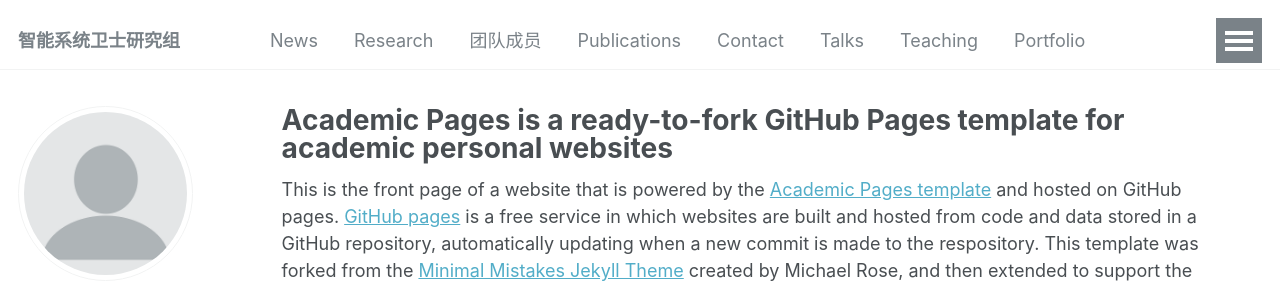
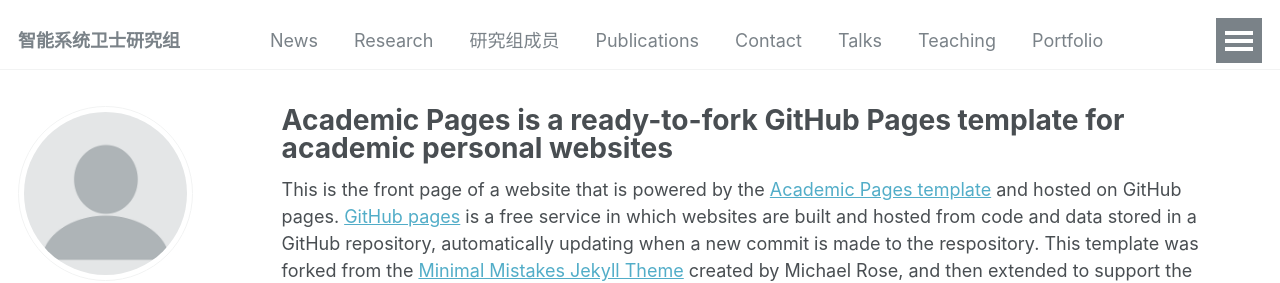
Before and after one commit to IntelliGuard/IntelliGuard-CN, a Jekyll site: the page built from _pages/about.md, in a window 1280 px wide. Shown: the top 283 px of the page. Built offline with Jekyll 4.4.1, drawn with Linux system fonts in a browser that asks for light colours; some web fonts are replaced.

Commit message:
update navigation.yml

```diff
--- a/_data/navigation.yml
+++ b/_data/navigation.yml
@@ -7,7 +7,7 @@ main:
   - title: "Research"
     url: /research/
 
-  - title: "团队成员"
+  - title: "研究组成员"
     url: /members/
 
   - title: "Publications"
```
